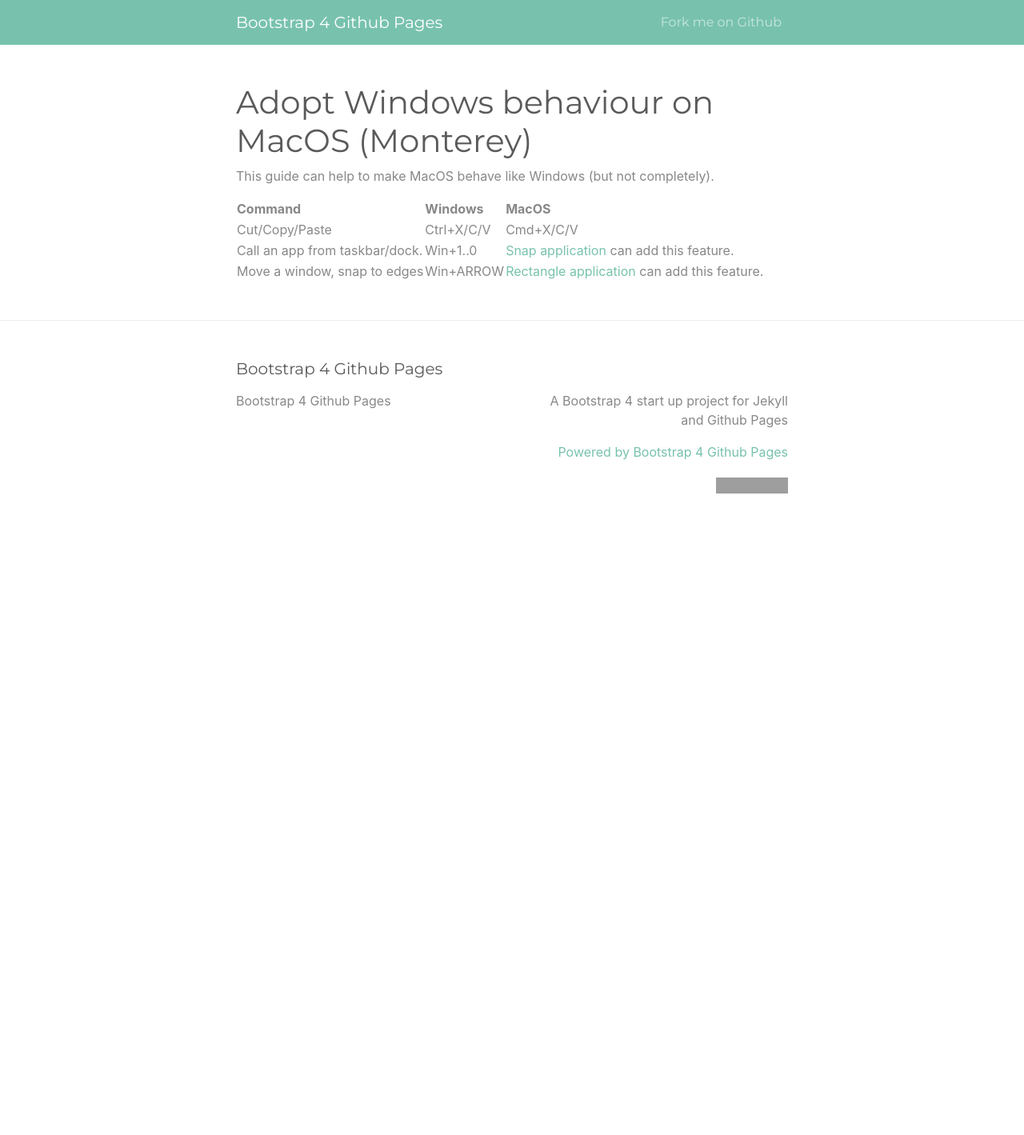
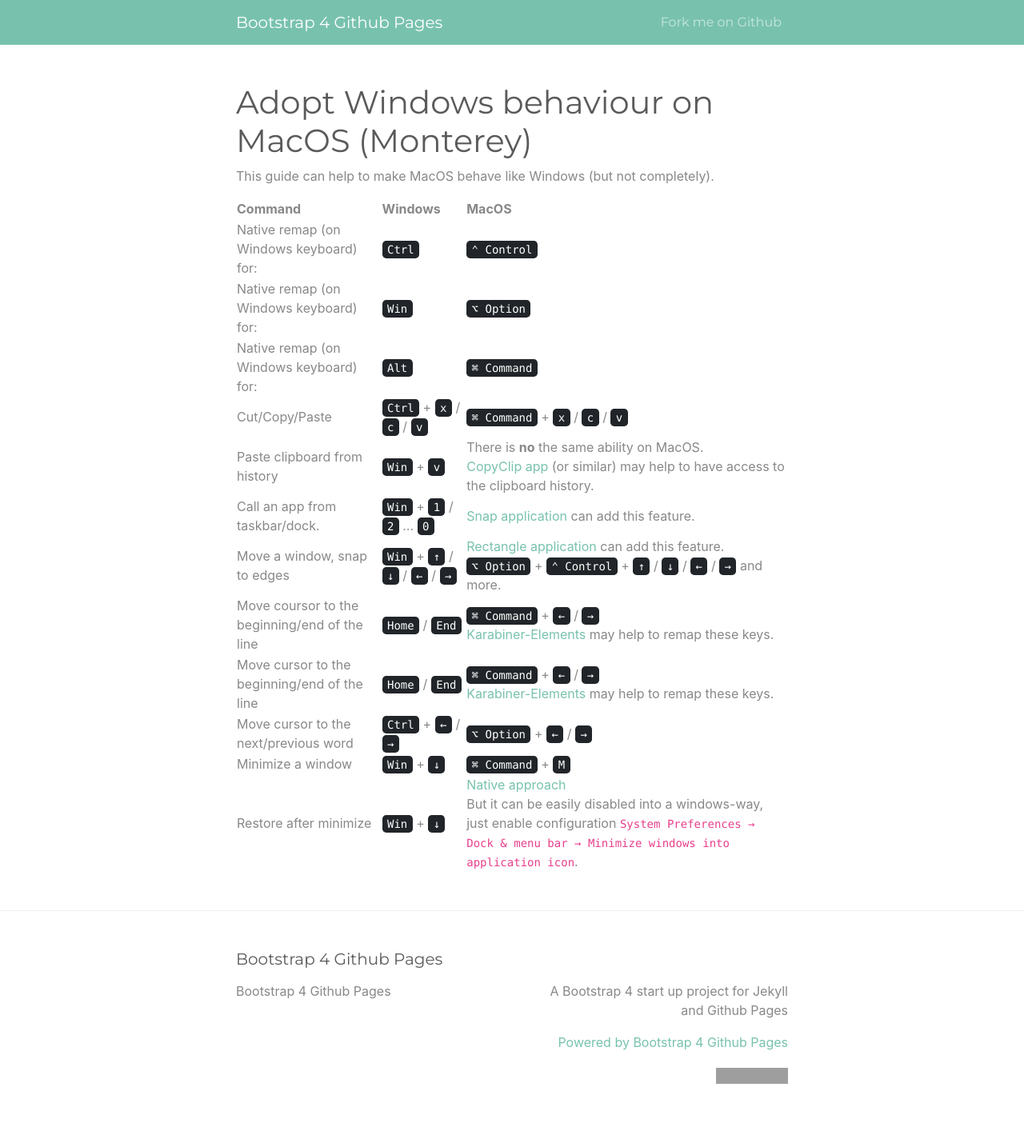
Before and after one commit to andkirby/os-transition, a Jekyll site: the page built from index.md, in a window 1280 px wide. Shown: the whole page at 80% size. Built offline with Jekyll 4.4.1, drawn with Linux system fonts in a browser that asks for light colours; before the commit the page ends 900 px from its top, so only the background shows below that; grey boxes are pictures that could not be loaded.

Commit message:
Update index.md

```diff
--- a/index.md
+++ b/index.md
@@ -7,7 +7,16 @@ This guide can help to make MacOS behave like Windows (but not completely).
 
 
 | Command | Windows | MacOS |
-| --- | --- |
-| Cut/Copy/Paste | Ctrl+X/C/V | Cmd+X/C/V |
-| Call an app from taskbar/dock. | Win+1..0 | [Snap application](https://apps.apple.com/us/app/snap/id418073146) can add this feature. |
-| Move a window, snap to edges | Win+ARROW | [Rectangle application](https://rectangleapp.com/) can add this feature. |
+| --- | --- | --- |
+| Native remap (on Windows keyboard) for: | <kbd>Ctrl</kbd> | <kbd>⌃ Control</kbd> |
+| Native remap (on Windows keyboard) for: | <kbd>Win</kbd> | <kbd>⌥ Option</kbd> |
+| Native remap (on Windows keyboard) for: | <kbd>Alt</kbd> | <kbd>⌘ Command</kbd> |
+| Cut/Copy/Paste | <kbd>Ctrl</kbd> + <kbd>x</kbd> / <kbd>c</kbd> / <kbd>v</kbd> | <kbd>⌘ Command</kbd> + <kbd>x</kbd> / <kbd>c</kbd> / <kbd>v</kbd> |
+| Paste clipboard from history | <kbd>Win</kbd> + <kbd>v</kbd> | There is **no** the same ability on MacOS. <br> [CopyClip app](https://apps.apple.com/ua/app/copyclip-clipboard-history/id595191960) (or similar) may help to have access to the clipboard history. |
+| Call an app from taskbar/dock. | <kbd>Win</kbd> + <kbd>1</kbd> / <kbd>2</kbd> ... <kbd>0</kbd> | [Snap application](https://apps.apple.com/us/app/snap/id418073146) can add this feature. |
+| Move a window, snap to edges | <kbd>Win</kbd> + <kbd>↑</kbd> / <kbd>↓</kbd> / <kbd>←</kbd> / <kbd>→</kbd> | [Rectangle application](https://rectangleapp.com/) can add this feature. <br /><kbd>⌥ Option</kbd> + <kbd>⌃ Control</kbd> + <kbd>↑</kbd> / <kbd>↓</kbd> / <kbd>←</kbd> / <kbd>→</kbd> and more. |
+| Move coursor to the beginning/end of the line | <kbd>Home</kbd> / <kbd>End</kbd> | <kbd>⌘ Command</kbd> +  <kbd>←</kbd> / <kbd>→</kbd> <br> [Karabiner-Elements](https://karabiner-elements.pqrs.org/) may help to remap these keys. |
+| Move cursor to the beginning/end of the line | <kbd>Home</kbd> / <kbd>End</kbd> | <kbd>⌘ Command</kbd> +  <kbd>←</kbd> / <kbd>→</kbd> <br> [Karabiner-Elements](https://karabiner-elements.pqrs.org/) may help to remap these keys. |
+| Move cursor to the next/previous word | <kbd>Ctrl</kbd> + <kbd>←</kbd> / <kbd>→</kbd> | <kbd>⌥ Option</kbd> +  <kbd>←</kbd> / <kbd>→</kbd> |
+| Minimize a window | <kbd>Win</kbd> + <kbd>↓</kbd> | <kbd>⌘ Command</kbd> + <kbd>M</kbd> |
+| Restore after minimize | <kbd>Win</kbd> + <kbd>↓</kbd> | [Native approach](https://apple.stackexchange.com/questions/55432/keyboard-shortcut-for-restoring-applications-from-the-mac-os-x-dock) <br> But it can be easily disabled into a windows-way, just enable configuration `System Preferences → Dock & menu bar → Minimize windows into application icon`. |
```
